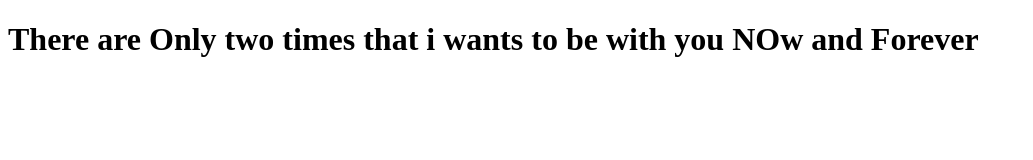
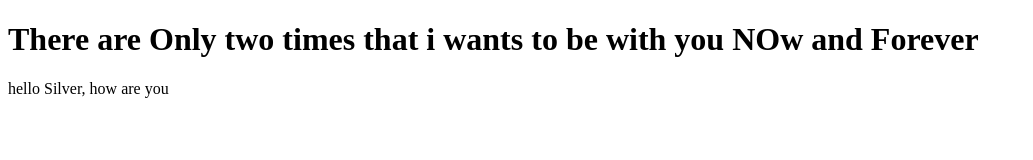
Before and after one commit to SurajSonawane174/local-repo, a plain HTML site: page index.html in a window 1280 px wide. Shown: the whole page, without its empty margins (0-1033 px from the left). Drawn offline with Linux system fonts and the light colour scheme.

Commit message:
checking the branch

```diff
--- a/index.html
+++ b/index.html
@@ -10,5 +10,8 @@
         There are Only two times that i wants to be with you  NOw and Forever
 
     </h1>
+    <p>
+        hello Silver, how are you
+    </p>
 </body>
 </html>
```
Also changed, not shown: 1 other file.
